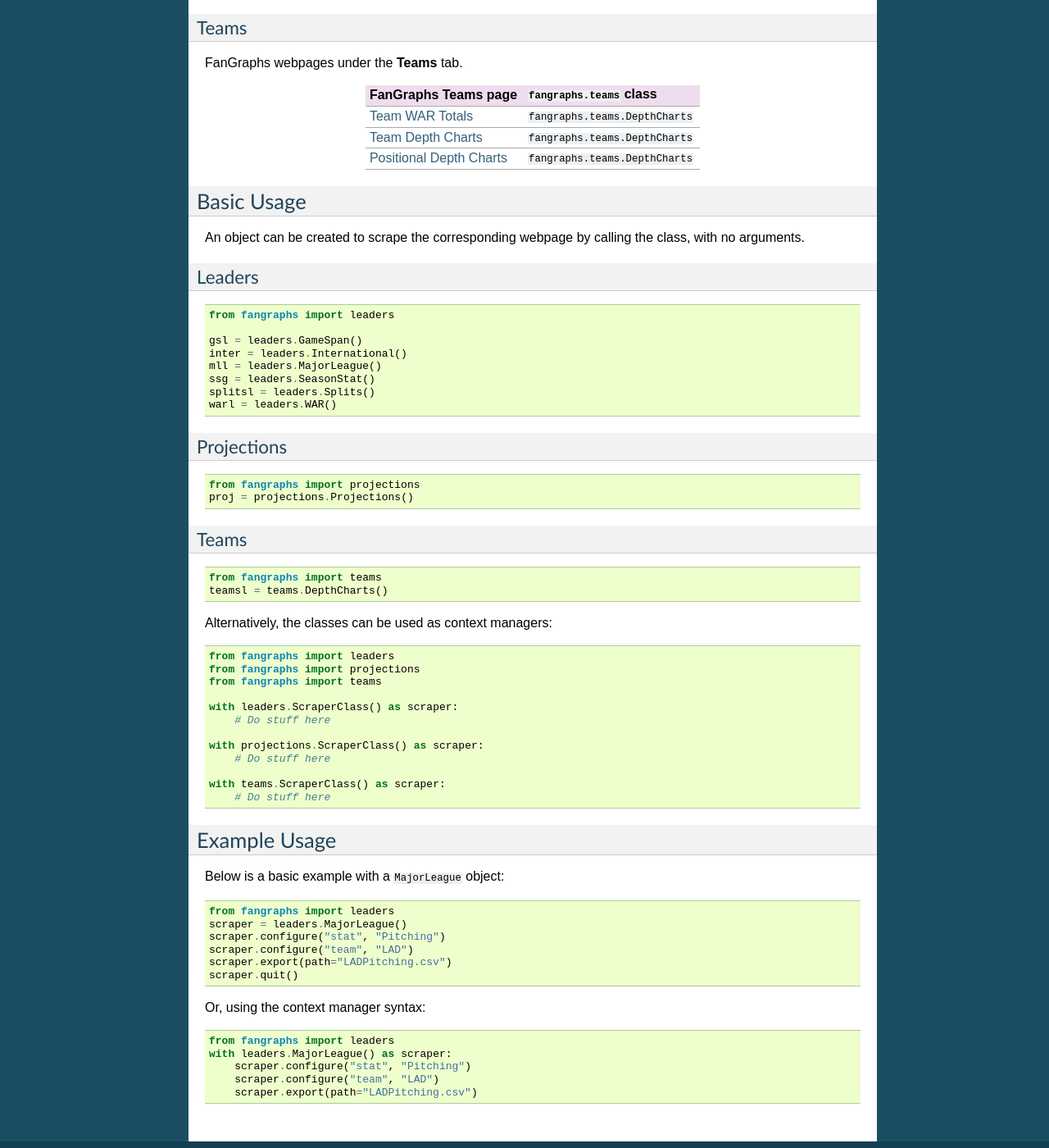
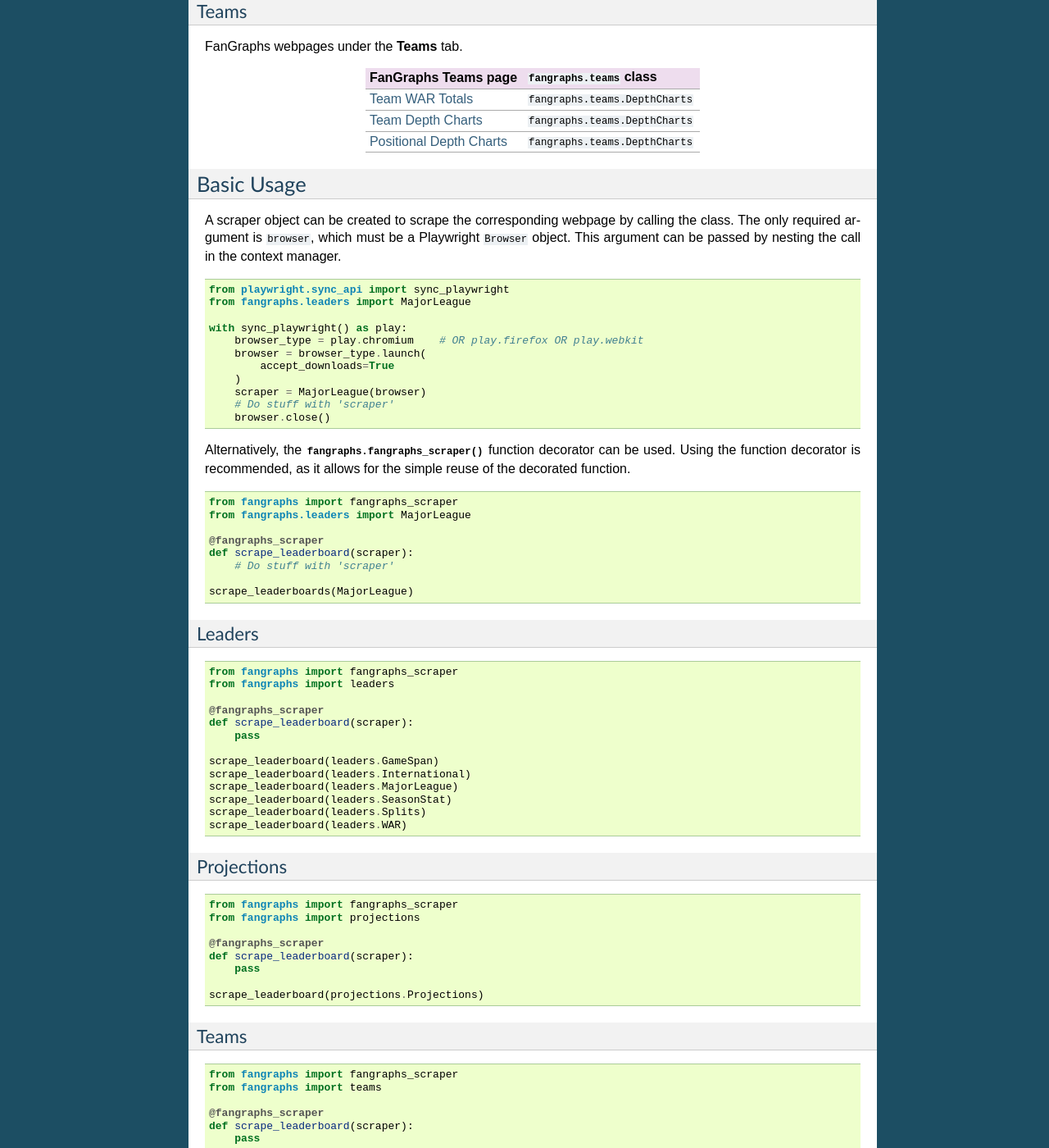
Before and after one commit to JacobLee23/FanGraphs-Export, a Sphinx documentation site: the page built from docs/quickstart.rst, in a window 1280 px wide and 1400 px high, scrolled down 1272 px. Shown: the whole window at 82% size. Built offline with Sphinx 7.4.7, drawn with Linux system fonts in a browser that asks for light colours; some of the changed text lies outside the part shown.

Commit message:
Update documentation

```diff
--- a/docs/fangraphs.leaders.rst
+++ b/docs/fangraphs.leaders.rst
@@ -1,5 +1,5 @@
-Fangraphs.leaders Package
-=========================
+Fangraphs.leaders Module
+========================
 
 .. automodule:: fangraphs.leaders
     :members:
--- a/docs/fangraphs.projections.rst
+++ b/docs/fangraphs.projections.rst
@@ -1,5 +1,5 @@
-Fangraphs.projections Package
-=============================
+Fangraphs.projections Module
+============================
 
 .. automodule:: fangraphs.projections
     :members:
--- a/docs/fangraphs.teams.rst
+++ b/docs/fangraphs.teams.rst
@@ -1,5 +1,5 @@
-Fangraphs.teams Package
-=======================
+Fangraphs.teams Module
+======================
 
 .. automodule:: fangraphs.teams
     :members:
--- a/docs/quickstart.rst
+++ b/docs/quickstart.rst
@@ -16,9 +16,8 @@
 Since each class inherits the same parent class,
 the following methods inherited from ``fangraphs.ScrapingUtilities`` are also available to each class:
 
-- `export(self, *, path)`: Export the current data table as a CSV file, to ``path``.
+- `export(self)`: Export the current data table, returning the data in a ``pandas.DataFrame`` object.
 - `reset(self)`: Navigates the remote browser to the original webpage.
-- `quit(self)`: Terminates the remote browser.
 
 Pages
 -----
@@ -109,54 +108,84 @@
 Basic Usage
 -----------
 
-An object can be created to scrape the corresponding webpage by calling the class, with no arguments.
+A scraper object can be created to scrape the corresponding webpage by calling the class.
+The only required argument is ``browser``, which must be a Playwright ``Browser`` object.
+This argument can be passed by nesting the call in the context manager.
+
+.. code-block:: python
+
+    from playwright.sync_api import sync_playwright
+    from fangraphs.leaders import MajorLeague
+
+    with sync_playwright() as play:
+        browser_type = play.chromium    # OR play.firefox OR play.webkit
+        browser = browser_type.launch(
+            accept_downloads=True
+        )
+        scraper = MajorLeague(browser)
+        # Do stuff with 'scraper'
+        browser.close()
+
+Alternatively, the :py:func:`fangraphs.fangraphs_scraper` function decorator can be used.
+Using the function decorator is recommended, as it allows for the simple reuse of the decorated function.
+
+.. code-block:: python
+
+    from fangraphs import fangraphs_scraper
+    from fangraphs.leaders import MajorLeague
+
+    @fangraphs_scraper
+    def scrape_leaderboard(scraper):
+        # Do stuff with 'scraper'
+
+    scrape_leaderboards(MajorLeague)
 
 Leaders
 ^^^^^^^
 
 .. code-block:: python
 
+    from fangraphs import fangraphs_scraper
     from fangraphs import leaders
 
-    gsl = leaders.GameSpan()
-    inter = leaders.International()
-    mll = leaders.MajorLeague()
-    ssg = leaders.SeasonStat()
-    splitsl = leaders.Splits()
-    warl = leaders.WAR()
+    @fangraphs_scraper
+    def scrape_leaderboard(scraper):
+        pass
+
+    scrape_leaderboard(leaders.GameSpan)
+    scrape_leaderboard(leaders.International)
+    scrape_leaderboard(leaders.MajorLeague)
+    scrape_leaderboard(leaders.SeasonStat)
+    scrape_leaderboard(leaders.Splits)
+    scrape_leaderboard(leaders.WAR)
 
 Projections
 ^^^^^^^^^^^
 
 .. code-block:: python
 
+    from fangraphs import fangraphs_scraper
     from fangraphs import projections
-    proj = projections.Projections()
+
+    @fangraphs_scraper
+    def scrape_leaderboard(scraper):
+        pass
+
+    scrape_leaderboard(projections.Projections)
 
 Teams
 ^^^^^
 
 .. code-block:: python
 
-    from fangraphs import teams
-    teamsl = teams.DepthCharts()
-
-Alternatively, the classes can be used as context managers:
-
-.. code-block:: python
-
-    from fangraphs import leaders
-    from fangraphs import projections
+    from fangraphs import fangraphs_scraper
     from fangraphs import teams
 
-    with leaders.ScraperClass() as scraper:
-        # Do stuff here
+    @fangraphs_scraper
+    def scrape_leaderboard(scraper):
+        pass
 
-    with projections.ScraperClass() as scraper:
-        # Do stuff here
-
-    with teams.ScraperClass() as scraper:
-        # Do stuff here
+    scrape_leaderboard(teams.DepthCharts)
 
 Example Usage
 -------------
@@ -165,19 +194,14 @@
 
 .. code-block:: python
 
+    from fangraphs import fangraphs_scraper
     from fangraphs import leaders
-    scraper = leaders.MajorLeague()
-    scraper.configure("stat", "Pitching")
-    scraper.configure("team", "LAD")
-    scraper.export(path="LADPitching.csv")
-    scraper.quit()
 
-Or, using the context manager syntax:
-
-.. code-block:: python
-
-    from fangraphs import leaders
-    with leaders.MajorLeague() as scraper:
+    @fangraphs_scraper
+    def get_dodgers_pitching(scraper):
         scraper.configure("stat", "Pitching")
         scraper.configure("team", "LAD")
-        scraper.export(path="LADPitching.csv")
+        dataframe = scraper.export()
+        return dataframe
+
+    df = get_dodgers_pitching(leaders.MajorLeague)
```
Also changed, not shown: other parts of docs/quickstart.rst (+2 -2 lines).
